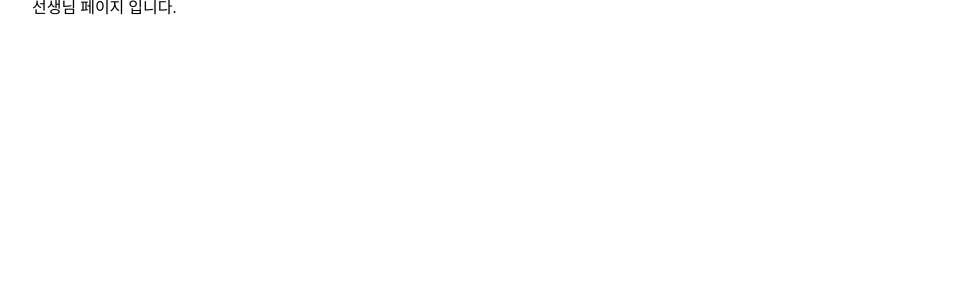
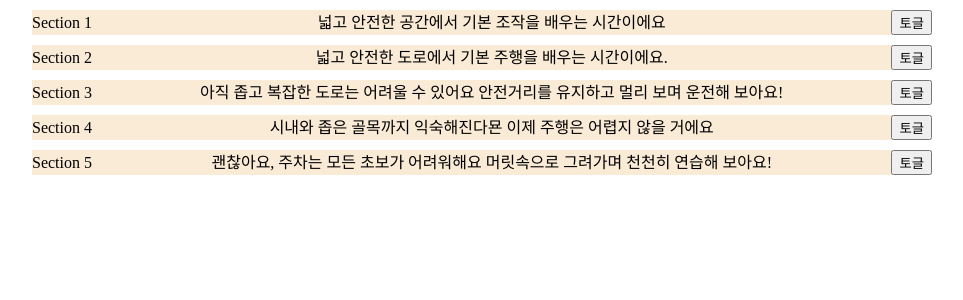
Before and after one commit to SWM-AtoZ/friendrive-client, a React (Create React App) app: page /teacher in a window 1280 px wide. Shown: the top 300 px of the page, without its empty margins (158-1121 px from the left). Built offline with nearby package versions, Linux system fonts and the light colour scheme.

Commit message:
(feat) Add curriculum features
선생님 페이지 내부로직 완성
선생님 페이지 구성컴포넌트 작성
- Toggleitem.js
-TeacherListItem.js

```diff
--- a/src/App.js
+++ b/src/App.js
@@ -102,7 +102,97 @@ function App() {
                     "네이버"
                 ]
             ]
-        }
+        },
+        {
+            "itemId": "d3i1",
+            "day": 3,
+            "subject": "운전자세",
+            "content": [
+                [
+                    "https://paillo.tistory.com",
+                    "문석이 블로그"
+                ],
+                [
+                    "https://youtube.com",
+                    "네이버"
+                ]
+            ]
+        },
+        {
+            "itemId": "d3i2",
+            "day": 3,
+            "subject": "운전자세",
+            "content": [
+                [
+                    "https://paillo.tistory.com",
+                    "문석이 블로그"
+                ],
+                [
+                    "https://youtube.com",
+                    "네이버"
+                ]
+            ]
+        },
+        {
+            "itemId": "d4i1",
+            "day": 4,
+            "subject": "운전자세",
+            "content": [
+                [
+                    "https://paillo.tistory.com",
+                    "문석이 블로그"
+                ],
+                [
+                    "https://youtube.com",
+                    "네이버"
+                ]
+            ]
+        },
+        {
+            "itemId": "d4i2",
+            "day": 4,
+            "subject": "운전자세",
+            "content": [
+                [
+                    "https://paillo.tistory.com",
+                    "문석이 블로그"
+                ],
+                [
+                    "https://youtube.com",
+                    "네이버"
+                ]
+            ]
+        },
+        {
+            "itemId": "d5i1",
+            "day": 5,
+            "subject": "운전자세",
+            "content": [
+                [
+                    "https://paillo.tistory.com",
+                    "문석이 블로그"
+                ],
+                [
+                    "https://youtube.com",
+                    "네이버"
+                ]
+            ]
+        },
+        {
+            "itemId": "d5i2",
+            "day": 5,
+            "subject": "운전자세",
+            "content": [
+                [
+                    "https://paillo.tistory.com",
+                    "문석이 블로그"
+                ],
+                [
+                    "https://youtube.com",
+                    "네이버"
+                ]
+            ]
+        },
     ]
 };
     const checked = {
--- /dev/null
+++ b/src/componenets/teacherListItem/TeacherListItem.js
@@ -0,0 +1,18 @@
+import style from './teacherListItem.module.css';
+import { Link } from 'react-router-dom';
+
+const TeacherListItem = ({subject, content, checked}) =>{
+    const chagestate = () =>{
+        //  상태표시 변경하는 함수.
+    }
+    return(
+    <div className={style.list_container}>
+        <div>{subject}</div>
+        <div onClick={chagestate}>{checked?'체크됨':'체크안됨'}</div>
+        <div>
+            <Link to={'/detail'} state={{ content:content, title:subject}}>가이드</Link>
+        </div>
+    </div>)
+}
+
+export default TeacherListItem;
--- /dev/null
+++ b/src/componenets/teacherListItem/teacherListItem.module.css
@@ -0,0 +1,5 @@
+.list_container{
+    display: flex;
+    justify-content: space-between;
+    align-items: center;
+}
--- /dev/null
+++ b/src/componenets/toggleItem/Toggleitem.js
@@ -0,0 +1,59 @@
+import { useRef } from 'react';
+import style from './toggleitem.module.css';
+import { Link } from 'react-router-dom';
+import TeacherListItem from '../teacherListItem/TeacherListItem';
+
+const Toggleitem = ({ day, summary, filterdItem, checked})=> {
+
+    const listRef = useRef();
+    const buttonCheckRef = useRef(false);
+    const toggleControl = (e) => { // 토글이벤트 함수
+        if(!listRef || !listRef.current){ // 아직 userRef에 값이 없을 때 예외처리.
+            return;
+        }
+
+        const index = e.target.value-1;
+
+        if(buttonCheckRef.current){
+            listRef.current.style.maxHeight = 0;
+        }
+        else if(!buttonCheckRef.current){
+            // maxHeight = scroll 길이가 되고 메뉴가 열린다.
+            listRef.current.style.maxHeight=	`${listRef.current.scrollHeight}px`;
+        }
+       buttonCheckRef.current = !buttonCheckRef.current;
+
+      };
+
+    return(
+    <section>
+        <div className={style.section_container}>
+        <div className={style.item}>Section {day}</div>
+        <div className={style.item}>{summary}</div>
+        <button value={day} className={style.item} onClick={toggleControl}>토글</button>
+        </div>
+        <div ref={listRef} className={style.toggle}>
+            {
+                filterdItem.map((item)=>{
+                    var check = false;
+                    // 해당 아이템 체크 되어있는지 검사.
+                    for(var i=0; i<checked.checkedItem.length; i++){
+                        if(checked.checkedItem[i]===item.itemId){
+                            check = true;
+                            break;
+                        }
+                    }
+                    const props = {
+                        subject : item.subject,
+                        content : item.content,
+                        checked : check
+                    }
+                    return <TeacherListItem {...props}></TeacherListItem>
+                })
+            }
+        </div>
+    </section>
+    )
+}
+
+export default Toggleitem;
--- /dev/null
+++ b/src/componenets/toggleItem/toggleitem.module.css
@@ -0,0 +1,22 @@
+.teacher_section{
+    width: 100%;
+    height: 100%;
+}
+
+.section_container{
+    width: 100%;
+    height: 10%;
+    background-color: antiquewhite;
+    margin-top: 10px;
+    display: flex;
+    justify-content:space-between;
+    align-items: center;
+}
+
+.toggle{
+    width: 100%;
+    max-height: 0;
+    overflow: hidden;
+    transition: max-height 0.3s ease-out;
+    background-color: dodgerblue;
+}
--- a/src/index.js
+++ b/src/index.js
@@ -14,7 +14,7 @@ import Section from './pages/section/Section';
 import Supplyment from './pages/supplyment/Supplyment';
 import User from './pages/user/User';
 
-import Teacher from './pages/teacher/Teacher';
+import {Teacher, loader as loadData} from './pages/teacher/Teacher';
 import './reset.css';
 
 const router = createBrowserRouter([
@@ -50,13 +50,14 @@ const router = createBrowserRouter([
   },
   {
     path: "teacher",
+    loader: loadData,
     element: <Teacher />,
   },
 ]);
 
 const root = ReactDOM.createRoot(document.getElementById('root'));
 root.render(
-  <React.StrictMode>
+
     <RouterProvider router={router} />
-  </React.StrictMode>
+
 );
--- a/src/pages/home/Home.js
+++ b/src/pages/home/Home.js
@@ -4,7 +4,6 @@ import style from './home.module.css';
 
 function Home() {
   const {curriculum} = useOutletContext().curriculum;
-  console.log(curriculum);
 
   return (
     <section id={style.home_section}>
--- a/src/pages/teacher/Teacher.js
+++ b/src/pages/teacher/Teacher.js
@@ -1,6 +1,9 @@
+import { useState,useRef } from "react";
+import { useLoaderData } from "react-router-dom";
+import style from './teacher.module.css';
+import Toggleitem from "../../componenets/toggleItem/Toggleitem";
 
-const Teacher = () => {
-// API 더미데이터
+function loader() { // 컴포넌트가 렌더링 되기 전에 호출이 된다. 여기서 데이터를 미리 불러오자.
     const curriculum = {
         "curriculum": [
             {
@@ -94,13 +97,134 @@ const curriculum = {
                         "네이버"
                     ]
                 ]
-        }
+            },
+            {
+                "itemId": "d3i1",
+                "day": 3,
+                "subject": "운전자세",
+                "content": [
+                    [
+                        "https://paillo.tistory.com",
+                        "문석이 블로그"
+                    ],
+                    [
+                        "https://youtube.com",
+                        "네이버"
+                    ]
+                ]
+            },
+            {
+                "itemId": "d3i2",
+                "day": 3,
+                "subject": "운전자세",
+                "content": [
+                    [
+                        "https://paillo.tistory.com",
+                        "문석이 블로그"
+                    ],
+                    [
+                        "https://youtube.com",
+                        "네이버"
+                    ]
+                ]
+            },
+            {
+                "itemId": "d4i1",
+                "day": 4,
+                "subject": "운전자세",
+                "content": [
+                    [
+                        "https://paillo.tistory.com",
+                        "문석이 블로그"
+                    ],
+                    [
+                        "https://youtube.com",
+                        "네이버"
+                    ]
+                ]
+            },
+            {
+                "itemId": "d4i2",
+                "day": 4,
+                "subject": "운전자세",
+                "content": [
+                    [
+                        "https://paillo.tistory.com",
+                        "문석이 블로그"
+                    ],
+                    [
+                        "https://youtube.com",
+                        "네이버"
+                    ]
+                ]
+            },
+            {
+                "itemId": "d5i1",
+                "day": 5,
+                "subject": "운전자세",
+                "content": [
+                    [
+                        "https://paillo.tistory.com",
+                        "문석이 블로그"
+                    ],
+                    [
+                        "https://youtube.com",
+                        "네이버"
+                    ]
+                ]
+            },
+            {
+                "itemId": "d5i2",
+                "day": 5,
+                "subject": "운전자세",
+                "content": [
+                    [
+                        "https://paillo.tistory.com",
+                        "문석이 블로그"
+                    ],
+                    [
+                        "https://youtube.com",
+                        "네이버"
+                    ]
+                ]
+            },
         ]
     };
-
-    return(<div>
-        <h1>선생님 페이지 입니다.</h1>
-    </div>)
+    const checked = {
+        "userId": 8,
+        "checkedItem": [
+            "d1i1",
+            "d2i1",
+            "d3i1",
+            "d4i1",
+            "d5i1"
+    ]
+    }
+    return [curriculum.curriculum, curriculum.items, checked];
   }
 
-export default Teacher;
+const Teacher = () => {
+
+const data = useLoaderData(); //loader로 인해 반환된 값을 받는다.
+const [curriculum, allitems ,checked] = data;
+
+  return (
+    <section className={style.teacher_section}>
+        {curriculum.map((item, idx)=>{
+            //해당 섹션에 관련된 아이템 필터링
+            const filteredItem = allitems.filter(nonfiltereditem =>
+                nonfiltereditem.day === item.days
+            );
+            const prop = {
+                day: item.days,
+                summary : item.summary,
+                filterdItem : filteredItem,
+                checked : checked,
+            }
+            return <Toggleitem {...prop}/>
+        })}
+    </section>
+  );
+}
+
+export {Teacher,loader};
```
Lines whose indentation alone changed are shown as unchanged.
